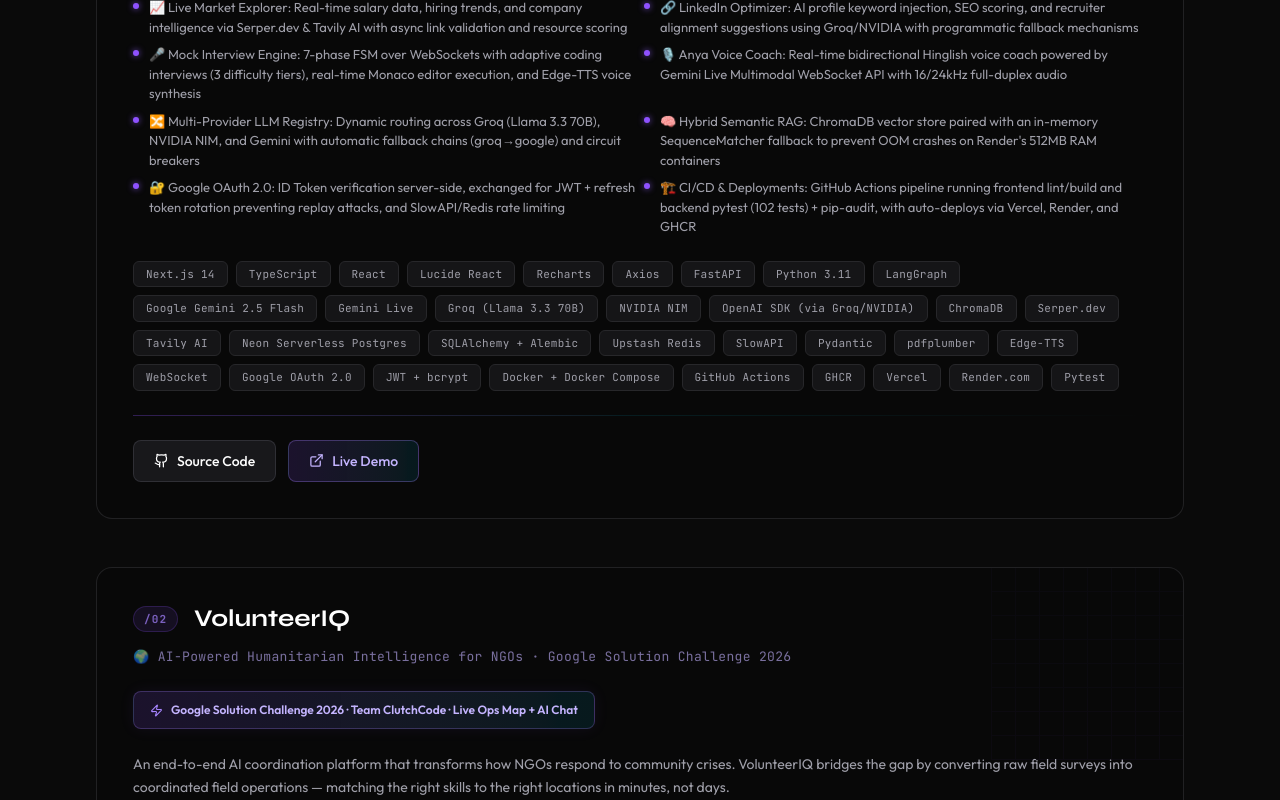
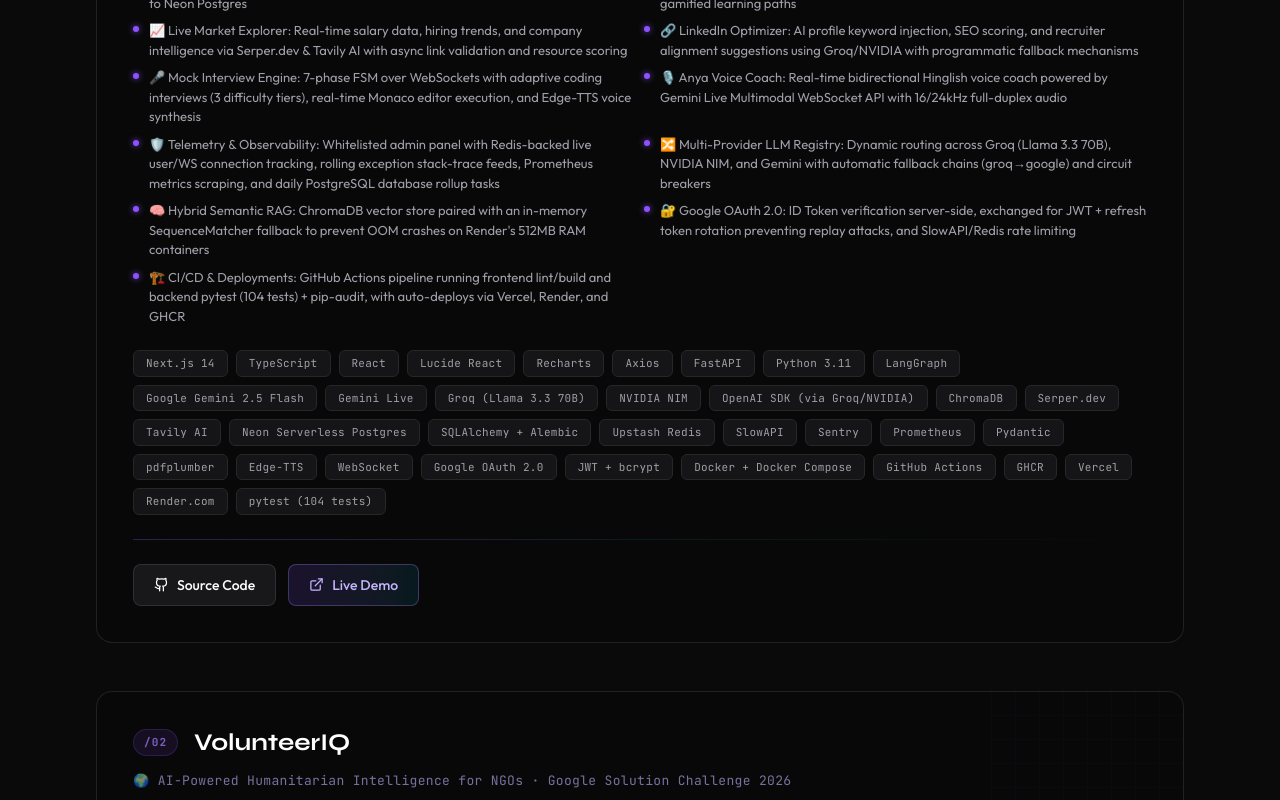
Before and after one commit to Anil-Pradhan-web/MY-PORTFOLIO, a Next.js app: page / in a window 1280 px wide. Shown: the part 3620-4420 px from the top of the page. Built offline with nearby package versions, Linux system fonts and the light colour scheme; a web font is replaced by a local one.

Commit message:
feat(portfolio): upgrade AI Career Mentor project details and tech stack with Sentry, Prometheus, and 104 tests

```diff
--- a/src/components/sections/Projects.tsx
+++ b/src/components/sections/Projects.tsx
@@ -8,13 +8,13 @@ const projectsList = [
   title: "AI Career Mentor",
   tagline: "6 Specialized AI Workflows. 1 Career Transformation. Real-time Voice Coach.",
   description:
-    "A production-grade, full-stack career coaching platform that orchestrates 6 specialized AI workflows (Resume Intelligence, Roadmaps, Market Explorer, LinkedIn Optimizer, WebSocket Mock Interview Engine, and Gemini Live Voice Coach). Built on a decoupled microservices architecture with a Next.js 14 SPA on Vercel, a FastAPI gateway on Render, Neon Serverless Postgres, and Upstash Redis. Features a parallel LangGraph DAG, a Hybrid Semantic RAG Engine (ChromaDB + in-memory MockRAG OOM fallback), real-time WebSocket mock interviews, full-duplex Hinglish voice coaching (Gemini Live), and a robust rate limiting / caching layer. Verified with 102 passing tests and zero circular dependencies.",
+    "A production-grade, full-stack career coaching platform that orchestrates 6 specialized AI workflows (Resume Intelligence, Roadmaps, Market Explorer, LinkedIn Optimizer, WebSocket Mock Interview Engine, and Gemini Live Voice Coach). Built on a decoupled microservices architecture with a Next.js 14 SPA on Vercel, a FastAPI gateway on Render, Neon Serverless Postgres, and Upstash Redis. Features a parallel LangGraph DAG, a Hybrid Semantic RAG Engine (ChromaDB + in-memory MockRAG OOM fallback), real-time WebSocket mock interviews, full-duplex Hinglish voice coaching (Gemini Live), a whitelisted Admin Observability & Telemetry Console (real-time active user/connection tracking and daily rollups), Sentry SDK exception monitoring, and Prometheus telemetry. Verified with 104 passing tests and zero circular dependencies.",
   highlight:
-    "LangGraph DAG Orchestration · Gemini Live Voice Coach · ChromaDB Hybrid RAG · Groq & NVIDIA NIM Integration · 102 Pytest Tests · $975K Hackathon Prize Pools",
+    "LangGraph DAG Orchestration · Gemini Live Voice Coach · ChromaDB Hybrid RAG · Real-time Admin Telemetry Dashboard · 104 Pytest Tests · $975K Hackathon Prize Pools",
   stats: [
     { label: "AI Workflows", value: "6" },
     { label: "Voice Coach", value: "Gemini Live" },
-    { label: "Test Coverage", value: "102 tests" },
+    { label: "Test Coverage", value: "104 tests" },
     { label: "Commits", value: "254+" },
     { label: "Hackathon Prize Pool", value: "$975K+" },
   ],
@@ -25,10 +25,11 @@ const projectsList = [
     "🔗 LinkedIn Optimizer: AI profile keyword injection, SEO scoring, and recruiter alignment suggestions using Groq/NVIDIA with programmatic fallback mechanisms",
     "🎤 Mock Interview Engine: 7-phase FSM over WebSockets with adaptive coding interviews (3 difficulty tiers), real-time Monaco editor execution, and Edge-TTS voice synthesis",
     "🎙️ Anya Voice Coach: Real-time bidirectional Hinglish voice coach powered by Gemini Live Multimodal WebSocket API with 16/24kHz full-duplex audio",
+    "🛡️ Telemetry & Observability: Whitelisted admin panel with Redis-backed live user/WS connection tracking, rolling exception stack-trace feeds, Prometheus metrics scraping, and daily PostgreSQL database rollup tasks",
     "🔀 Multi-Provider LLM Registry: Dynamic routing across Groq (Llama 3.3 70B), NVIDIA NIM, and Gemini with automatic fallback chains (groq→google) and circuit breakers",
     "🧠 Hybrid Semantic RAG: ChromaDB vector store paired with an in-memory SequenceMatcher fallback to prevent OOM crashes on Render's 512MB RAM containers",
     "🔐 Google OAuth 2.0: ID Token verification server-side, exchanged for JWT + refresh token rotation preventing replay attacks, and SlowAPI/Redis rate limiting",
-    "🏗️ CI/CD & Deployments: GitHub Actions pipeline running frontend lint/build and backend pytest (102 tests) + pip-audit, with auto-deploys via Vercel, Render, and GHCR",
+    "🏗️ CI/CD & Deployments: GitHub Actions pipeline running frontend lint/build and backend pytest (104 tests) + pip-audit, with auto-deploys via Vercel, Render, and GHCR",
   ],
   architecture: {
     pattern: "Decoupled Microservices + LangGraph Static DAG Orchestration + Hybrid Semantic RAG + Multi-Agent",
@@ -100,6 +101,8 @@ const projectsList = [
     "SQLAlchemy + Alembic",
     "Upstash Redis",
     "SlowAPI",
+    "Sentry",
+    "Prometheus",
     "Pydantic",
     "pdfplumber",
     "Edge-TTS",
@@ -111,7 +114,7 @@ const projectsList = [
     "GHCR",
     "Vercel",
     "Render.com",
-    "Pytest",
+    "pytest (104 tests)",
   ],
   hackathons: [
     {
@@ -127,14 +130,14 @@ const projectsList = [
   ],
   quickStats: {
     commits: "254+",
-    tests: "102 passing pytest",
-    agents: "6 (Resume, Market, LinkedIn, Roadmap, Interview, Voice Coach)",
+    tests: "104 passing pytest",
+    agents: "6 (Resume, Market, LinkedIn, Roadmap, Interview, Voice Coach) + 1 Observability Console",
     llmProviders: "3 (Groq, NVIDIA NIM, Gemini)",
     responseTime: "<60s full career analysis",
     buildTime: "5–6 months solo",
     hackathonPrizePool: "$975,000+",
     deployments: "Vercel + Render + Neon + Upstash",
-    codeQuality: "Zero circular deps · Pydantic validation · 102 tests · 100% availability",
+    codeQuality: "Zero circular deps · Pydantic validation · 104 tests · Real-time telemetry · 100% availability",
   },
   githubUrl: "https://github.com/Anil-Pradhan-web/ai-career-mentor",
   liveUrl: "https://ai-career-mentor-anil.vercel.app",
--- a/src/components/sections/Skills.tsx
+++ b/src/components/sections/Skills.tsx
@@ -3,7 +3,7 @@
 import { motion, Variants } from 'framer-motion';
 import SectionHeading from '../ui/SectionHeading';
 import { FaJava, FaPython, FaReact, FaDocker, FaGitAlt } from 'react-icons/fa';
-import { SiTypescript, SiJavascript, SiFastapi, SiNextdotjs, SiSqlite, SiFirebase, SiVercel, SiRender, SiGithubactions, SiPostman, SiRedis, SiSwagger, SiOpenai, SiMapbox, SiGoogle, SiJsonwebtokens, SiNvidia, SiPostgresql, SiTailwindcss, SiMarkdown, SiAxios, SiLangchain, SiDuckduckgo } from 'react-icons/si';
+import { SiTypescript, SiJavascript, SiFastapi, SiNextdotjs, SiSqlite, SiFirebase, SiVercel, SiRender, SiGithubactions, SiPostman, SiRedis, SiSwagger, SiOpenai, SiMapbox, SiGoogle, SiJsonwebtokens, SiNvidia, SiPostgresql, SiTailwindcss, SiMarkdown, SiAxios, SiLangchain, SiDuckduckgo, SiSentry, SiPrometheus } from 'react-icons/si';
 import { TbApi } from 'react-icons/tb';
 import { VscCode } from 'react-icons/vsc';
 import { BrainCircuit, Cpu, Database, Code2, Zap, Lock, Workflow, FileText, Volume2, ShieldCheck, GitBranch, Search, Box, LayoutGrid, LineChart, Upload, Bell, Bot, Mic, Beaker } from 'lucide-react';
@@ -42,7 +42,9 @@ const skillCategories = [
       "pdfplumber",
       "edge-tts",
       "SlowAPI",
-      "WebSocket"
+      "WebSocket",
+      "Sentry",
+      "Prometheus"
     ]
   },
   {
@@ -84,7 +86,7 @@ const skillCategories = [
       "Vercel",
       "Render.com",
       "GHCR",
-      "pytest (102 tests)"
+      "pytest (104 tests)"
     ]
   },
   {
@@ -164,7 +166,9 @@ const techConfig: Record<string, { icon: React.ElementType; color?: string }> =
   "Vercel":                  { icon: SiVercel,         color: "#ffffff" },
   "Render.com":              { icon: SiRender,         color: "#46E3B7" },
   "GHCR":                    { icon: Box,              color: "#6e40c9" },
-  "pytest (102 tests)":      { icon: Beaker,           color: "#0ea5e9" },
+  "pytest (104 tests)":      { icon: Beaker,           color: "#0ea5e9" },
+  "Sentry":                  { icon: SiSentry,         color: "#362D59" },
+  "Prometheus":              { icon: SiPrometheus,     color: "#E6522C" },
 
   // Tools
   "VS Code":            { icon: VscCode,      color: "#007ACC" },
```
